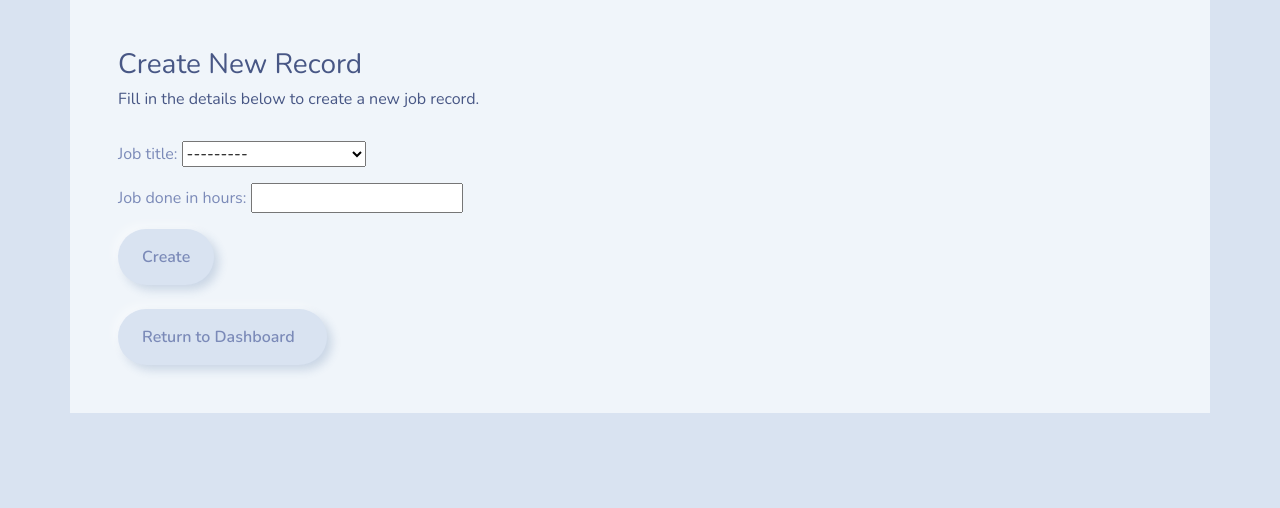
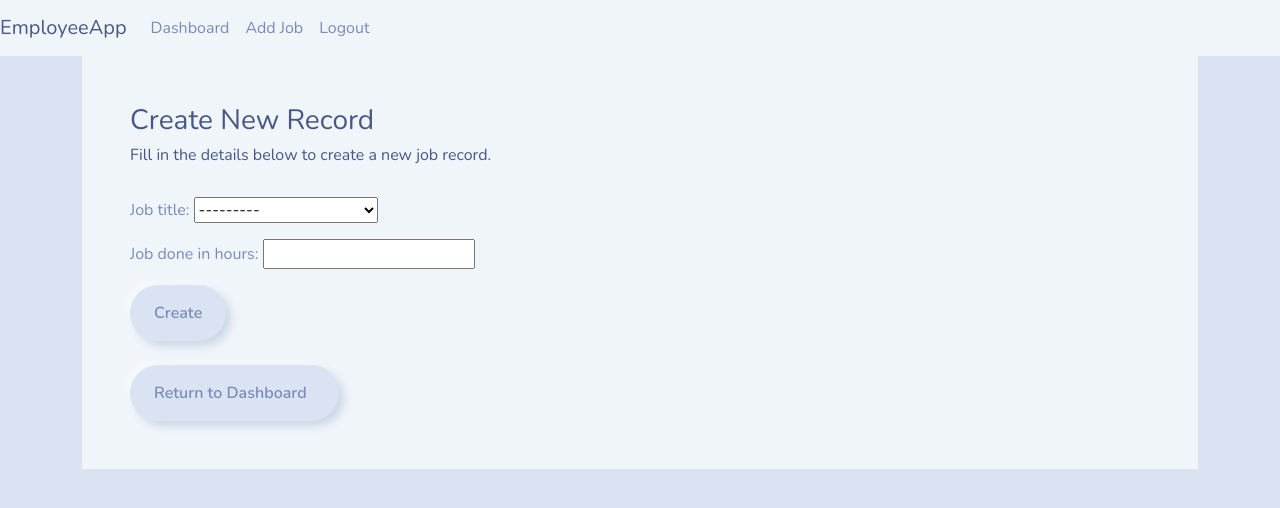
Before and after one commit to RimPeter/employeeapp-ver6, a Django app: page /add-job/ in a window 1280 px wide. Shown: the top 508 px of the page. Run offline with Django 4.2, Linux system fonts and the light colour scheme; the visitor is signed in with stand-in values (Sample User, id 1).

Commit message:
Add functionality to navbar.html

```diff
--- a/employeeapp/templates/employeeapp/base.html
+++ b/employeeapp/templates/employeeapp/base.html
@@ -9,9 +9,11 @@
     <link rel="stylesheet" type="text/css" href="{% static 'css/style.css' %}">
 </head>
 <body>
-    {% block content %}
-
-    {% endblock %}
+      {% include 'employeeapp/navbar.html' %}
+    <div class="container">
+        {% block content %}
+        {% endblock %}
+    </div>
 </body>
 <script src="{% static 'js/app.js' %}"></script>
 {% comment %} from bootstrap popper to use dropdowns (): {% endcomment %}
--- a/employeeapp/templates/employeeapp/navbar.html
+++ b/employeeapp/templates/employeeapp/navbar.html
@@ -1,2 +1,19 @@
-<a class="nav-link" href="{% url 'dashboard' %}">Dashboard &nbsp; <i class="fa fa-home" aria-hidden="true"></i> </a>
-<a class="nav-link" href="{% url 'user-logout' %}">Sign out &nbsp; <i class="fa fa-sign-out" aria-hidden="true"></i> </a>
+<nav class="navbar navbar-expand-lg navbar-light bg-light">
+    <a class="navbar-brand" href="{% url 'dashboard' %}">EmployeeApp</a>
+    <button class="navbar-toggler" type="button" data-toggle="collapse" data-target="#navbarNav" aria-controls="navbarNav" aria-expanded="false" aria-label="Toggle navigation">
+        <span class="navbar-toggler-icon"></span>
+    </button>
+    <div class="collapse navbar-collapse" id="navbarNav">
+        <ul class="navbar-nav ml-auto">
+            <li class="nav-item">
+                <a class="nav-link" href="{% url 'dashboard' %}">Dashboard</a>
+            </li>
+            <li class="nav-item">
+                <a class="nav-link" href="{% url 'add-job' %}">Add Job</a>
+            </li>
+            <li class="nav-item">
+                <a class="nav-link" href="{% url 'logout' %}">Logout</a>
+            </li>
+        </ul>
+    </div>
+</nav>
```
